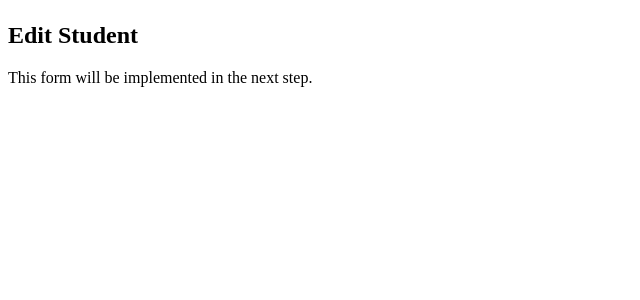
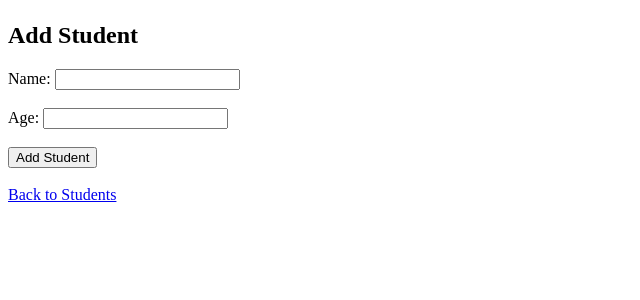
Before and after one commit to ujwalbhattarai/Django-Project, a Django app: page /students/1/edit/ in a window 1280 px wide. Shown: the part 58-358 px from the top of the page, without its empty margins (0-640 px from the left). Run offline with Django 5.2, Linux system fonts and the light colour scheme; data comes from the database, SQL or seed files in the repository; both versions use the stored data as it was after the commit.

Commit message:
Added a form field for creating students

```diff
--- a/students/templates/students/student_form.html
+++ b/students/templates/students/student_form.html
@@ -1,17 +1,51 @@
 {% extends "students/base.html" %}
 
 {% block title %}
-    Student Form
+    Add Student
 {% endblock %}
 
 {% block content %}
 
-    {% if student %}
-        <h2>Edit Student</h2>
-    {% else %}
-        <h2>Add Student</h2>
-    {% endif %}
+    <h2>Add Student</h2>
 
-    <p>This form will be implemented in the next step.</p>
+    <form method="POST">
+
+        {% csrf_token %}
+
+        <label for="name">
+            Name:
+        </label>
+
+        <input
+            type="text"
+            id="name"
+            name="name"
+        >
+
+        <br><br>
+
+        <label for="age">
+            Age:
+        </label>
+
+        <input
+            type="number"
+            id="age"
+            name="age"
+        >
+
+        <br><br>
+
+        <button type="submit">
+            Add Student
+        </button>
+
+    </form>
+
+    <br>
+
+    <a href="{% url 'students:student-list' %}">
+        Back to Students
+    </a>
 
 {% endblock %}
--- a/students/views.py
+++ b/students/views.py
@@ -1,5 +1,5 @@
 from django.http import JsonResponse
-from django.shortcuts import render
+from django.shortcuts import render, redirect
 from .models import Student
 
 
@@ -30,6 +30,19 @@ def student_detail(request, student_id):
 
 
 def student_create(request):
+
+    if request.method == "POST":
+
+        name = request.POST.get("name")
+        age = request.POST.get("age")
+
+        Student.objects.create(
+            name=name,
+            age=age
+        )
+
+        return redirect("students:student-list")
+
     return render(
         request,
         "students/student_form.html"
```
Also changed, not shown: students/templates/students/student_detail.html (+28 -3 lines), db.sqlite3.
